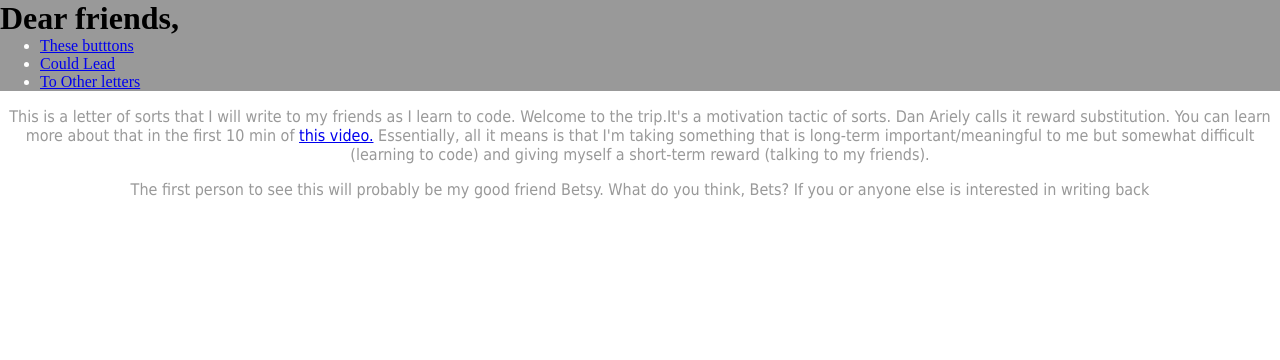
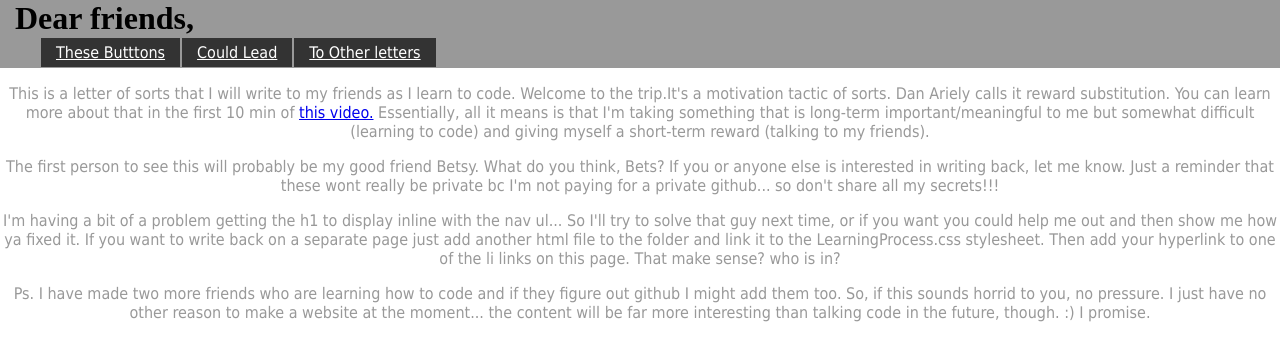
Before and after one commit to rachluebcke/TheLearningProcess, a plain HTML site: page Index.html in a window 1280 px wide. Drawn offline with Linux system fonts and the light colour scheme.

Commit message:
added 2 paragraphs to index and tried to alter the ul li in the header, still working on getting it right

```diff
--- a/Index.html
+++ b/Index.html
@@ -12,7 +12,7 @@
 	</h1>
 	<nav>
 		<ul>
-			<li><a href="#" target="_blank">These butttons</a>
+			<li><a href="#" target="_blank">These Butttons</a>
 			<li><a href="#">Could Lead</a>
 			<li><a href="#">To Other letters</a>
 		</ul>
@@ -24,7 +24,14 @@
 
 	</p>
 	<p>
-		The first person to see this will probably be my good friend Betsy. What do you think, Bets? If you or anyone else is interested in writing back </p>
+		The first person to see this will probably be my good friend Betsy. What do you think, Bets? If you or anyone else is interested in writing back, let me know. Just a reminder that these wont really be private bc I'm not paying for a private github... so don't share all my secrets!!! </p>
+	<p>
+		I'm having a bit of a problem getting the h1 to display inline with the nav ul... So I'll try to solve that guy next time, or if you want you could help me out and then show me how ya fixed it. If you want to write back on a separate page just add another html file to the folder and link it to the LearningProcess.css stylesheet. Then add your hyperlink to one of the li links on this page. That make sense?
+		who is in?
+	</p>
+	<p>
+		Ps. I have made two more friends who are learning how to code and if they figure out github I might add them too. So, if this sounds horrid to you, no pressure. I just have no other reason to make a website at the moment... the content will be far more interesting than talking code in the future, though. :) I promise.
+	</p>
 </body>
 
 
--- a/LearningProcess.css
+++ b/LearningProcess.css
@@ -9,10 +9,25 @@ header {
 header h1 {
 	color: black;
 	font-family: 'freestyle script';
-	margin: 0;
+	padding: 5px 15px;
+	display: inline;
 }
 nav ul {
 	margin: 0;
+	display: inline;
+}
+nav ul li{
+	background: #333;
+	color: white;
+	font-family: 'tahoma', 'veranda', 'sans-serif';
+	list-style-type: none;
+	display: inline-block;
+	margin: 1px;
+	padding: 5px 15px;
+}
+
+nav ul li a {
+	color: white;
 }
 p{
 	font-family: 'tahoma', 'veranda', 'sans-serif';
```
